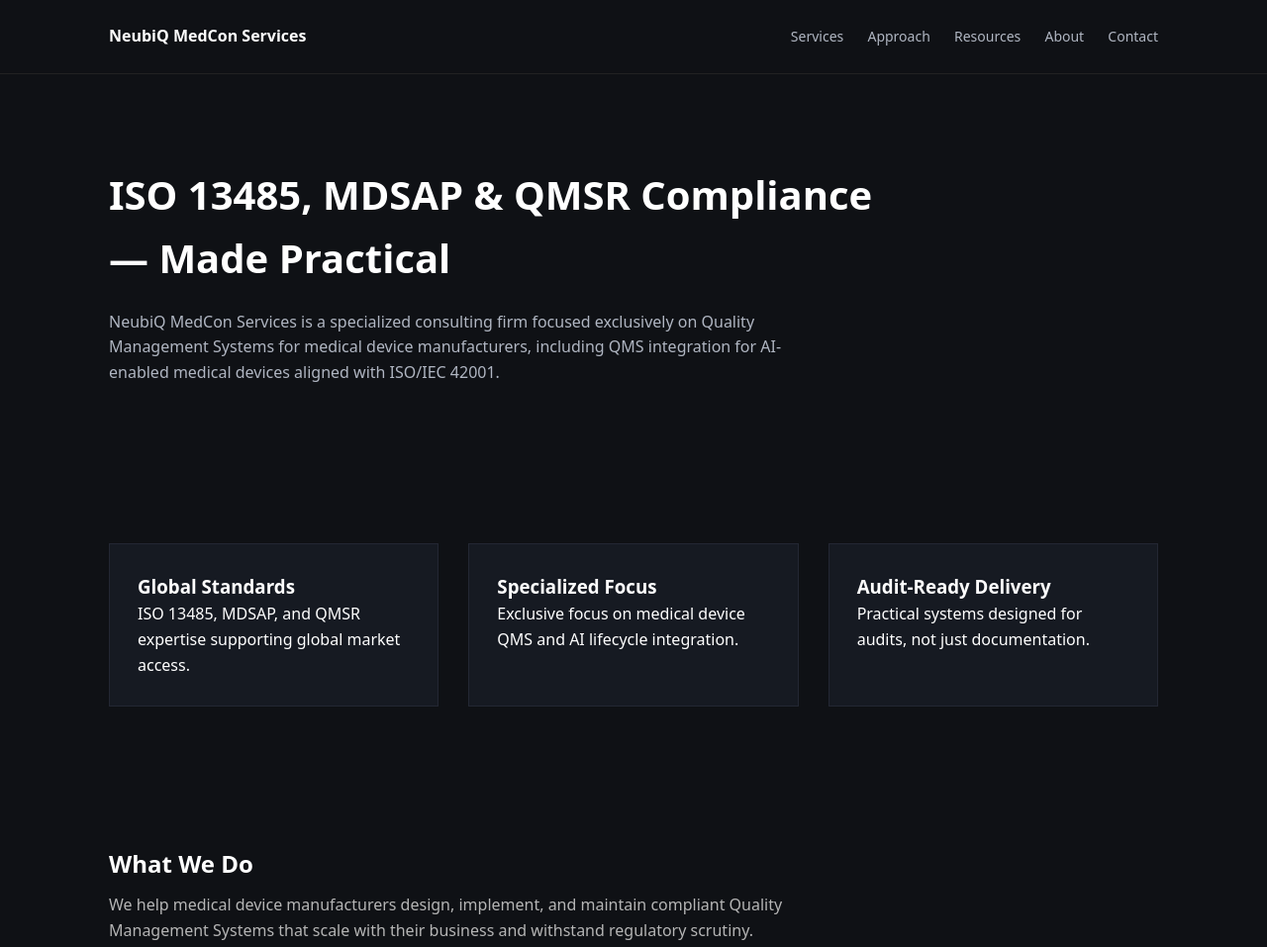
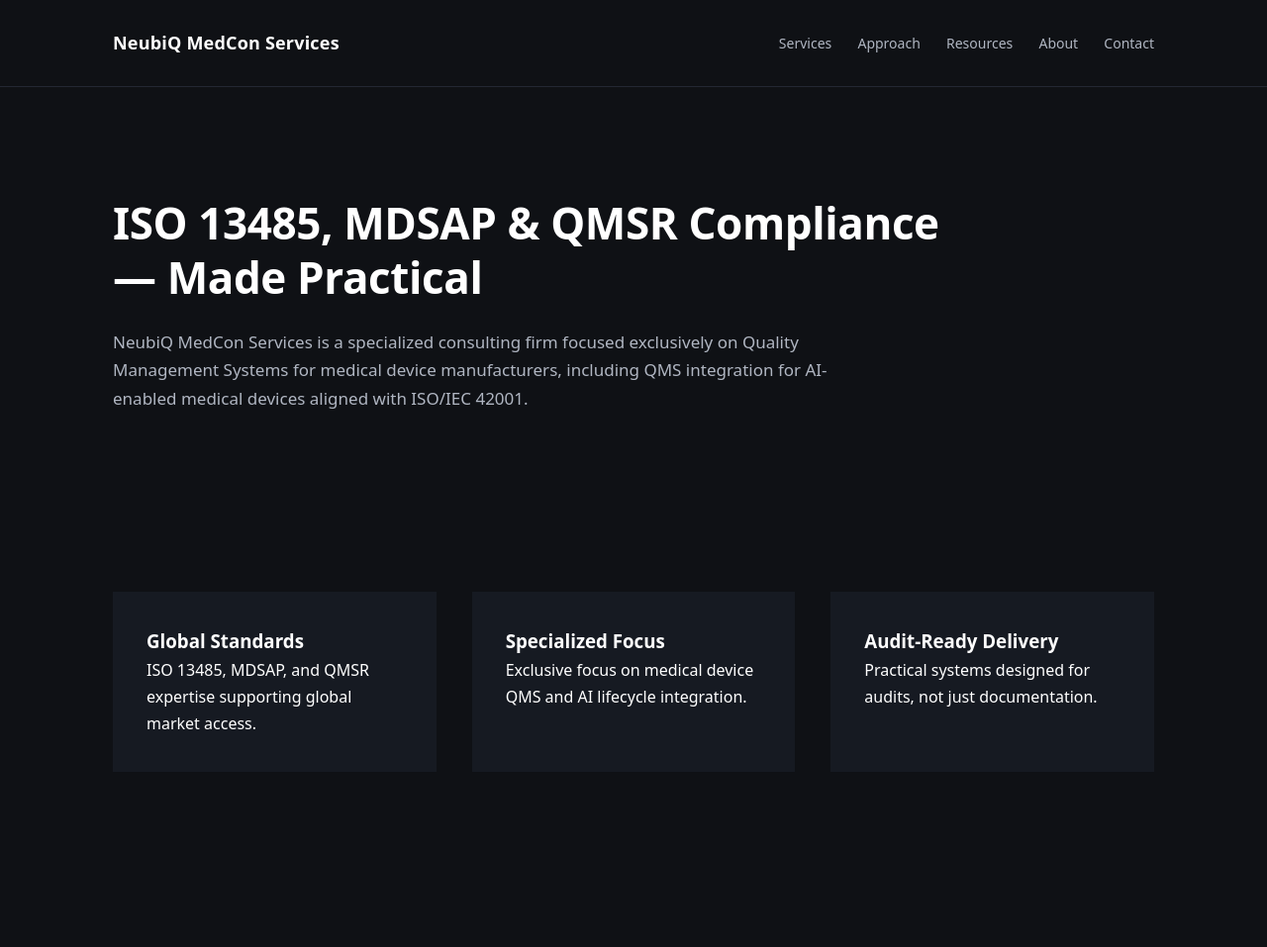
Before and after one commit to Neubiq-Medcon/neubiq-medcon.github.io, a plain HTML site: page index.html in a window 1280 px wide. Shown: the top 957 px of the page at 99% size. Drawn offline with Linux system fonts and the light colour scheme.

Commit message:
Polish typography, spacing, and visual hierarchy

```diff
--- a/assets/css/style.css
+++ b/assets/css/style.css
@@ -1,33 +1,41 @@
 :root {
   --bg-dark: #0f1115;
   --bg-card: #161a22;
+  --bg-soft: #1c2130;
   --text-main: #ffffff;
   --text-muted: #b0b6c2;
   --accent: #ff9f1c;
+  --border-subtle: #232733;
 }
 
+/* Reset */
 * {
   box-sizing: border-box;
   margin: 0;
   padding: 0;
 }
 
+/* Base */
 body {
-  font-family: system-ui, -apple-system, BlinkMacSystemFont, "Segoe UI", sans-serif;
+  font-family: system-ui, -apple-system, BlinkMacSystemFont, "Segoe UI",
+    Roboto, Helvetica, Arial, sans-serif;
   background: var(--bg-dark);
   color: var(--text-main);
-  line-height: 1.6;
+  line-height: 1.7;
+  font-size: 16px;
 }
 
+/* Layout */
 .container {
   max-width: 1100px;
   margin: auto;
-  padding: 0 20px;
+  padding: 0 24px;
 }
 
+/* Header / Nav */
 header {
-  border-bottom: 1px solid #222;
-  padding: 24px 0;
+  border-bottom: 1px solid var(--border-subtle);
+  padding: 28px 0;
 }
 
 nav {
@@ -36,8 +44,13 @@ nav {
   align-items: center;
 }
 
+nav strong {
+  font-size: 18px;
+  letter-spacing: 0.2px;
+}
+
 nav a {
-  margin-left: 20px;
+  margin-left: 22px;
   color: var(--text-muted);
   text-decoration: none;
   font-size: 14px;
@@ -47,41 +60,49 @@ nav a:hover {
   color: var(--accent);
 }
 
+/* Hero */
 .hero {
+  padding: 110px 0 90px;
+}
+
+.hero h1 {
+  font-size: 44px;
+  line-height: 1.25;
+  max-width: 850px;
+  letter-spacing: -0.4px;
+}
+
+.hero p {
+  margin-top: 24px;
+  max-width: 760px;
+  color: var(--text-muted);
+  font-size: 17px;
+}
+
+/* Sections */
+.section {
   padding: 90px 0;
 }
 
-.hero h1 {
-  font-size: 40px;
-  max-width: 800px;
+.section h2 {
+  font-size: 30px;
+  margin-bottom: 16px;
+  letter-spacing: -0.3px;
 }
 
-.hero p {
-  margin-top: 20px;
-  max-width: 720px;
+.section > .container > p {
+  max-width: 760px;
+  font-size: 16px;
   color: var(--text-muted);
 }
 
-.section {
-  padding: 70px 0;
-}
-
+/* Cards */
 .card-grid {
   display: grid;
-  grid-template-columns: repeat(auto-fit, minmax(260px, 1fr));
-  gap: 30px;
+  grid-template-columns: repeat(auto-fit, minmax(280px, 1fr));
+  gap: 36px;
 }
 
 .card {
   background: var(--bg-card);
-  padding: 28px;
-  border: 1px solid #232733;
-}
-
-footer {
-  border-top: 1px solid #222;
-  padding: 40px 0;
-  text-align: center;
-  font-size: 14px;
-  color: var(--text-muted);
-}
+  padding: 34px;
```
